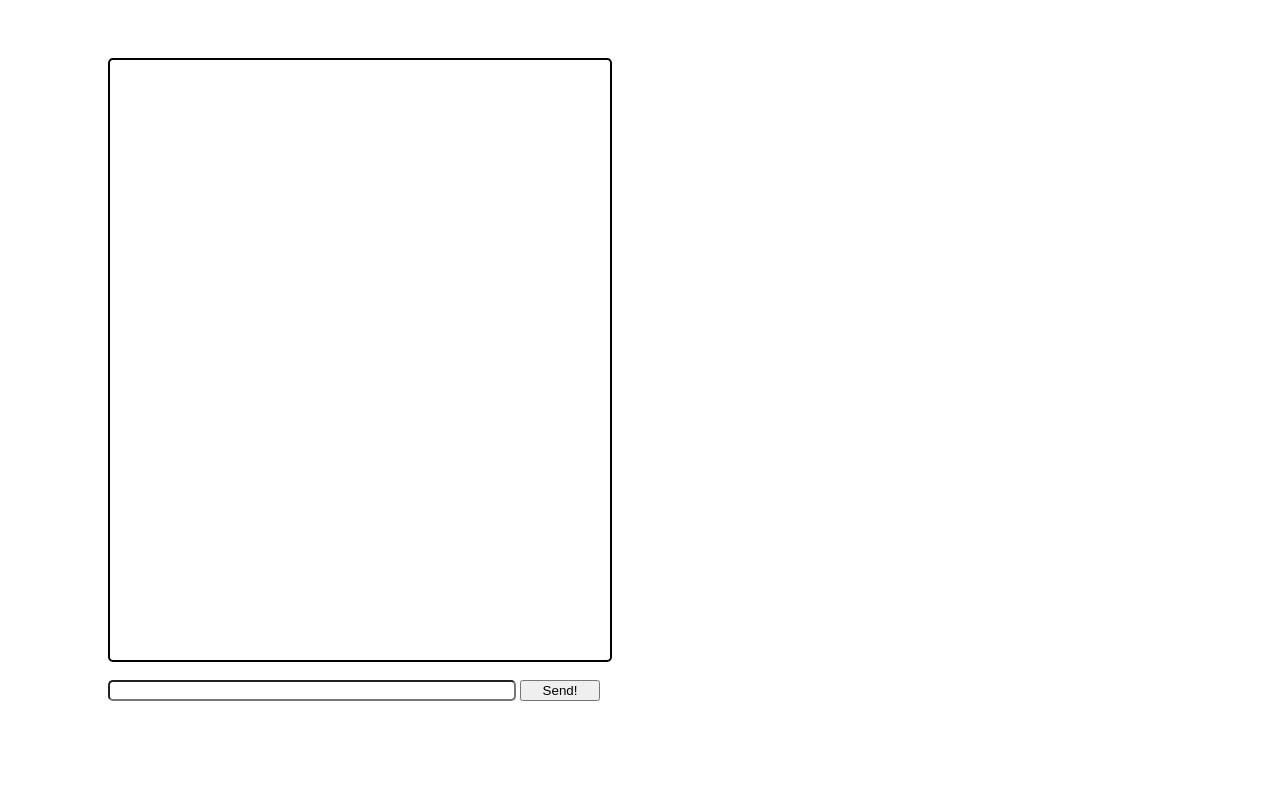
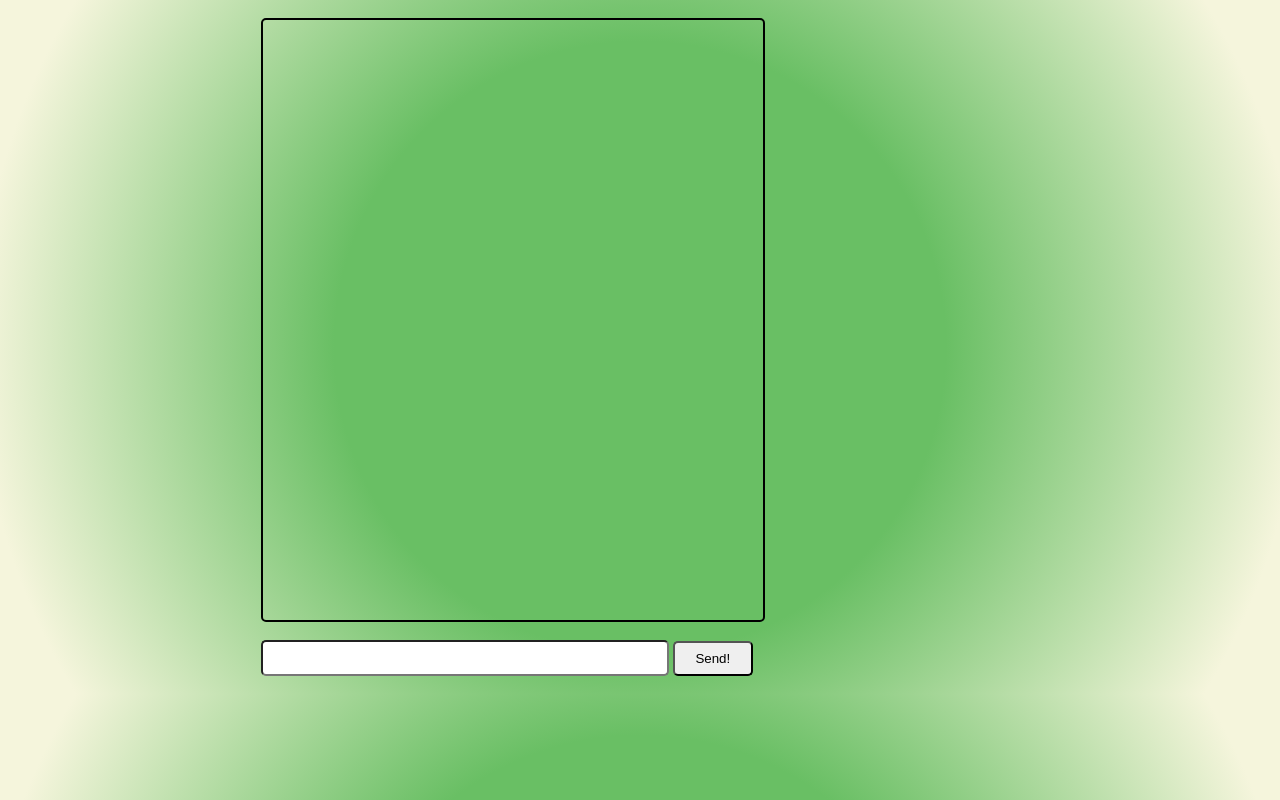
Before and after one commit to mirazxmondal/Full-Stack-Mini-Projects, a plain HTML site: page Realtime-Chat-Application/index.html in a window 1280 px wide. Drawn offline with Linux system fonts and the light colour scheme.

Commit message:
Done some new changes

```diff
--- a/Realtime-Chat-Application/style.css
+++ b/Realtime-Chat-Application/style.css
@@ -1,6 +1,12 @@
+body{
+    background: rgb(105,191,100);
+    background: radial-gradient(circle, rgba(105,191,100,1) 42%, rgba(245,245,220,1) 91%);
+}
+
 .whole-container{
-    padding-top: 50px;
-    padding-left: 100px;
+    margin: auto;
+    width: 60%;
+    padding: 10px;
 }
 
 .text-container{
@@ -12,9 +18,12 @@
 
 .message-input{
     border-radius: 5px;
+    height: 30px;
     width: 400px;
 }
 
 .send-button{
+    border-radius: 5px;
+    height: 35px;
     width: 80px;
 }
```
Also changed, not shown: 1 other file.
